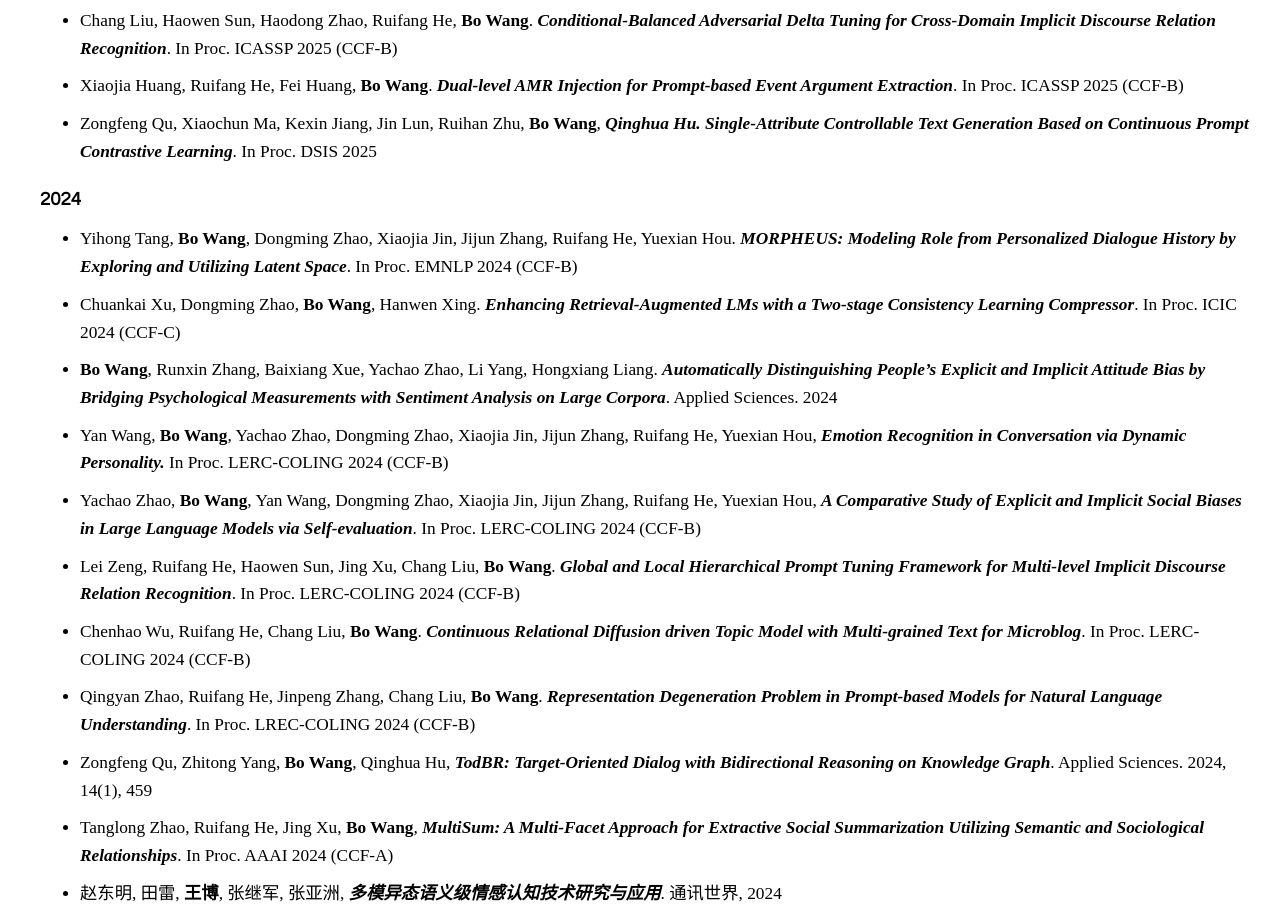
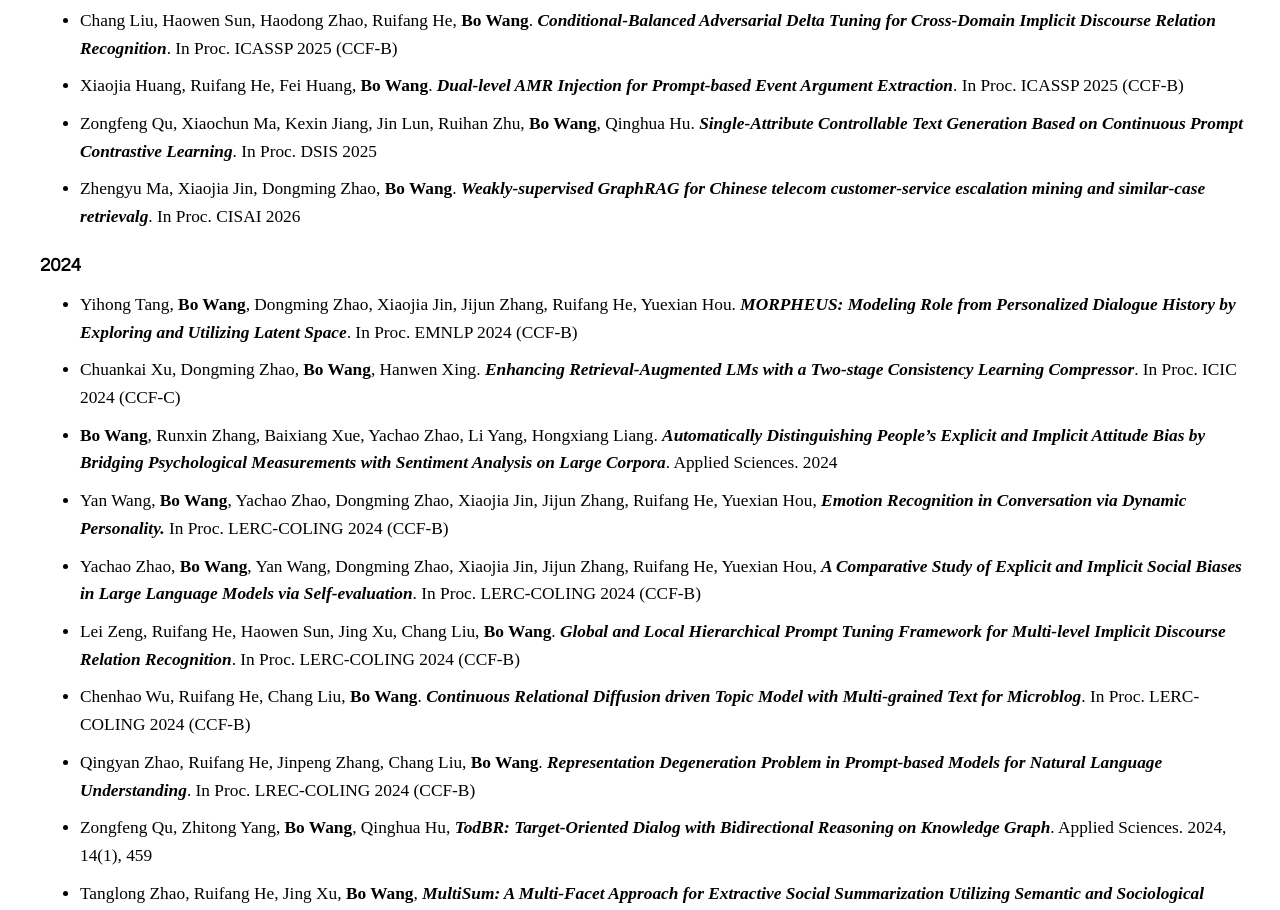
Before and after one commit to bowang1979-sptnk/bowang, a plain HTML site: page index.htm in a window 1280 px wide. Shown: the part 4144-5054 px from the top of the page. Drawn offline with Linux system fonts and the light colour scheme.

Commit message:
index.htm

```diff
--- a/index.htm
+++ b/index.htm
@@ -237,7 +237,8 @@
             <li>Yihong Tang, <b>Bo Wang</b>, Xu Wang, Dongming Zhao, Jing Liu, Ruifang He, Yuexian Hou. <b><i>RoleBreak: Character Hallucination as a Jailbreak Attack in Role-Playing Systems.</i></b> In Proc. LERC-COLING 2025 (CCF-B)</li>
             <li>Chang Liu, Haowen Sun, Haodong Zhao, Ruifang He, <b>Bo Wang</b>. <b><i>Conditional-Balanced Adversarial Delta Tuning for Cross-Domain Implicit Discourse Relation Recognition</i></b>. In Proc. ICASSP 2025 (CCF-B)</li>
             <li>Xiaojia Huang, Ruifang He, Fei Huang, <b>Bo Wang</b>. <b><i>Dual-level AMR Injection for Prompt-based Event Argument Extraction</i></b>. In Proc. ICASSP 2025 (CCF-B)</li>
-            <li>Zongfeng Qu, Xiaochun Ma, Kexin Jiang, Jin Lun, Ruihan Zhu, <b>Bo Wang</b>, <b><i>Qinghua Hu. Single-Attribute Controllable Text Generation Based on Continuous Prompt Contrastive Learning</i></b>. In Proc. DSIS 2025</li>
+            <li>Zongfeng Qu, Xiaochun Ma, Kexin Jiang, Jin Lun, Ruihan Zhu, <b>Bo Wang</b>, Qinghua Hu. <b><i>Single-Attribute Controllable Text Generation Based on Continuous Prompt Contrastive Learning</i></b>. In Proc. DSIS 2025</li>
+            <li>Zhengyu Ma, Xiaojia Jin, Dongming Zhao, <b>Bo Wang</b>. <b><i>Weakly-supervised GraphRAG for Chinese telecom customer-service escalation mining and similar-case retrievalg</i></b>. In Proc. CISAI 2026</li>
         </ul>
 
         <div class="year-title">2024</div>
```
